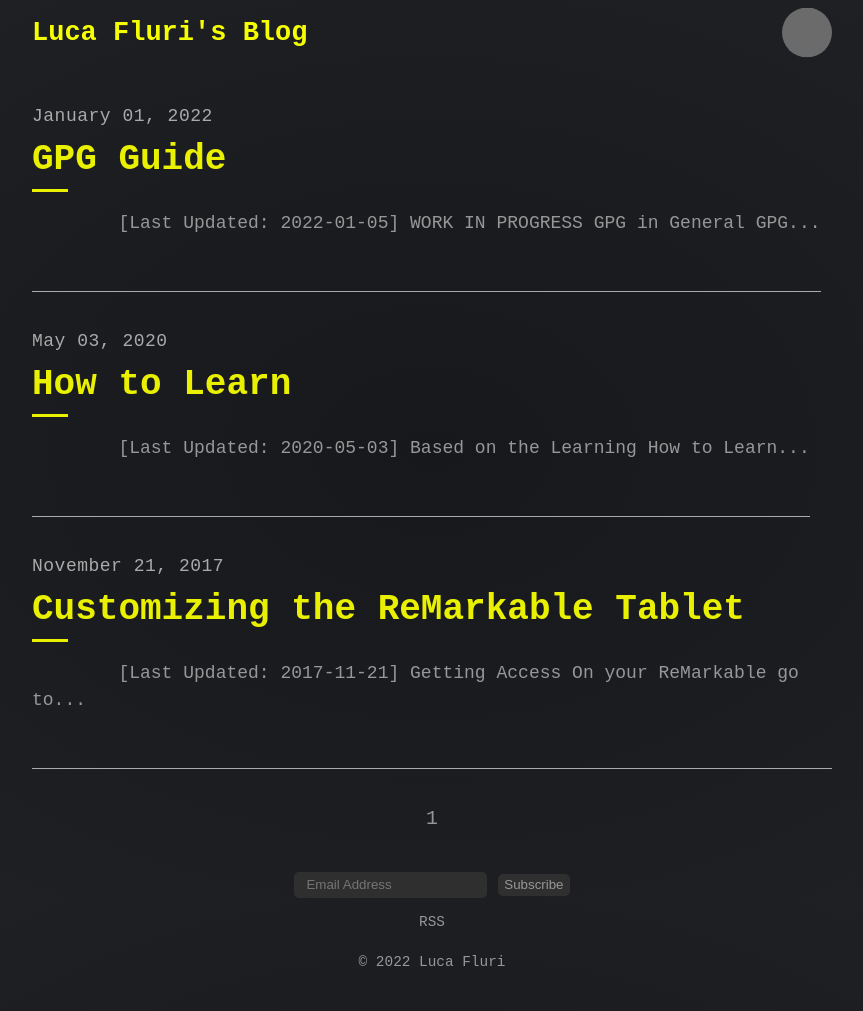
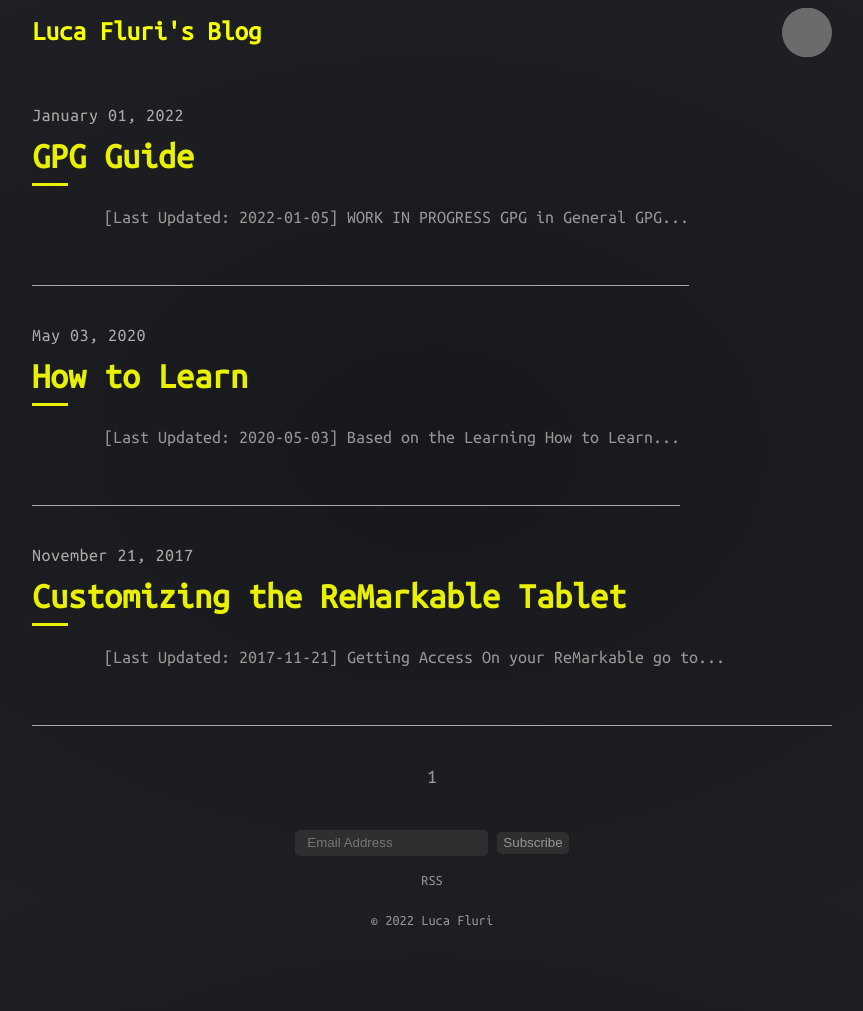
Before and after one commit to lucafluri/blog, a Jekyll site: the page built from index.html, in a window 1280 px wide. Shown: the whole page, without its empty margins (208-1071 px from the left). Built offline with Jekyll 4.4.1, drawn with Linux system fonts in a browser that asks for light colours; the list of posts is cut into pages by our own code; comment, search, counter and statistics services are not loaded; after the commit the page ends 969 px from its top, so only the background shows below that; grey boxes are pictures that could not be loaded.

Commit message:
add ubuntu font

```diff
--- a/_includes/head.html
+++ b/_includes/head.html
@@ -13,6 +13,7 @@
 
   <!-- CSS -->
   <link rel="stylesheet" href="{{ site.baseurl }}/styles.css">
+  <link rel="stylesheet" type="text/css" href="//fonts.googleapis.com/css?family=Ubuntu+Mono" />
   <link rel="stylesheet" href="https://fonts.googleapis.com/css?family=Libre+Baskerville:400,400i,700">
 
 </head>
--- a/_sass/_variables.scss
+++ b/_sass/_variables.scss
@@ -6,7 +6,7 @@
 $grey-2: #d4d4d4;
 $grey-3: #e7e4e4;
 $white: #fff;
-$blue: #cdd400;
+$blue: #4a9ae1;
 $shadow-color: rgba(0, 0, 0, .2);
 $background-color: #202124;
 $lightBackground-color: #17181C;
```
